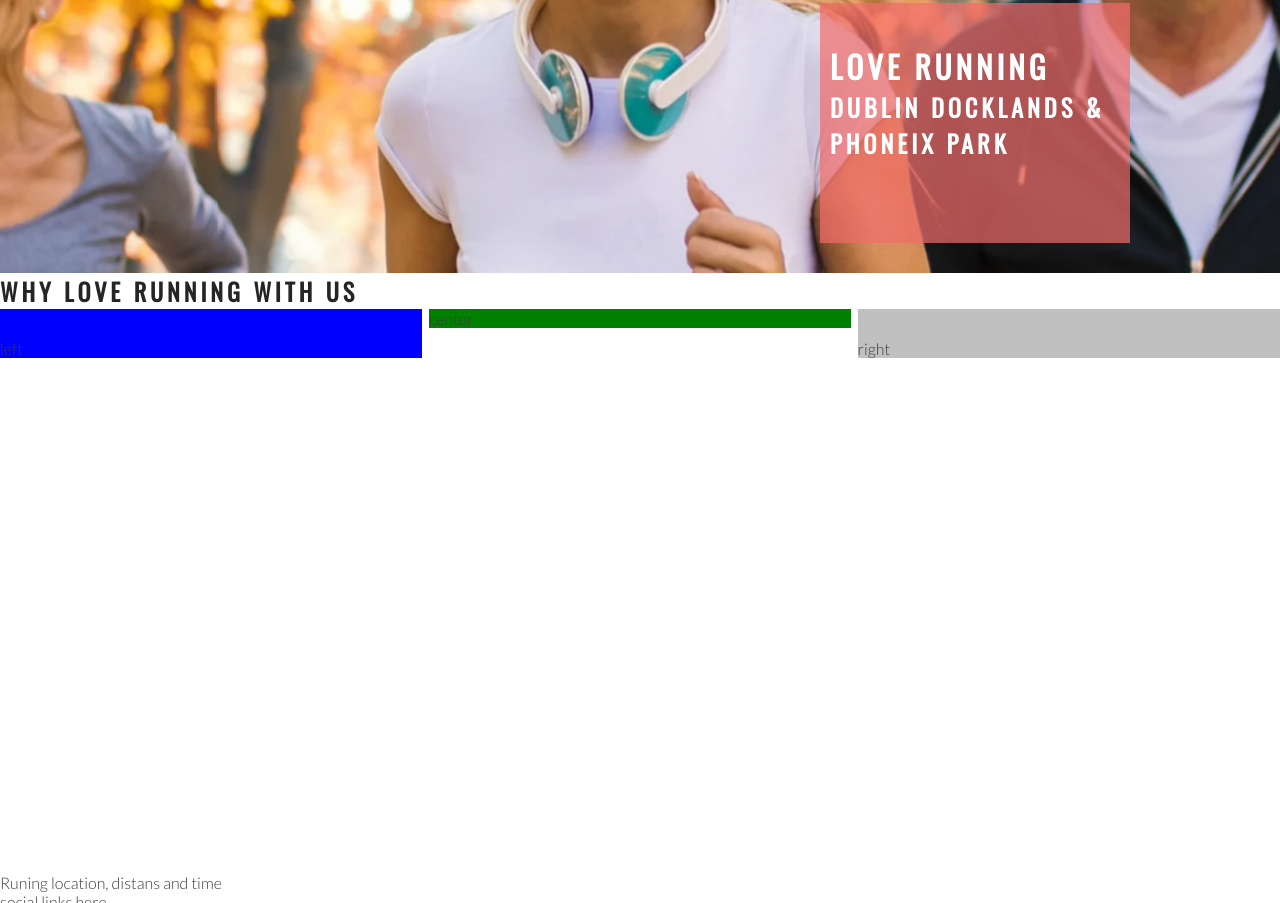
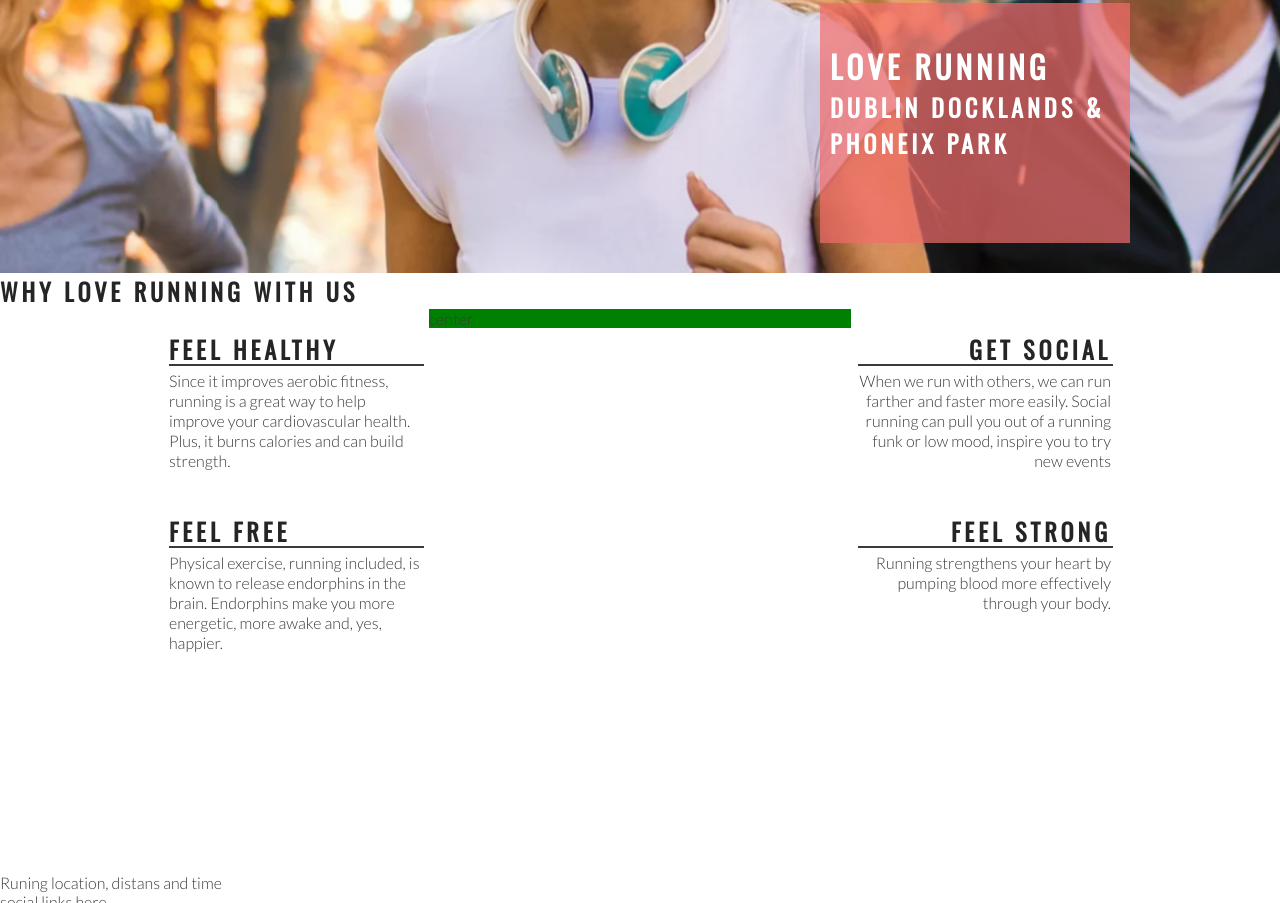
Before and after one commit to kharriiTD/love_running, a plain HTML site: page index.html in a window 1280 px wide. Shown: the part 402-1305 px from the top of the page. Drawn offline with nearby package versions, Linux system fonts and the light colour scheme.

Commit message:
add right and left about section content and style

```diff
--- a/assets/css/style.css
+++ b/assets/css/style.css
@@ -122,14 +122,12 @@ h1, h2 {
     padding-top: 30px;
     width: 33%;
     float: left;
-    background-color: blue;
 }
 
 #right-about {
     padding-top: 30px;
     width: 33%;
     float: right;
-    background-color: silver;
 }
 
 #center-about {
@@ -137,3 +135,33 @@ width: 33%;
 margin: 0 auto;
 background-color: green;
 }
+
+hr {
+    border: 1px solid #3a3a3a;
+    width: 100%;
+    margin: 5px 0;
+}
+
+.left-about-heading {
+    width: 60%;
+    float: right;
+    line-height: 20px;
+    clear: both;
+    margin-bottom: 50px;
+}
+
+.right-about-heading {
+    width: 60%;
+    float: left;
+    line-height: 20px;
+    clear: both;
+    margin-bottom: 50px;
+}
+
+.right-about-heading h2 {
+    text-align: right;
+}
+
+.right-about-heading p {
+    text-align: right;
+}
--- a/index.html
+++ b/index.html
@@ -35,8 +35,42 @@
     </section>
     <section id="club-ethos">
         <h1>Why Love Running With US</h1>
-        <div id="left-about">left</div>
-        <div id="right-about">right</div>
+        <div id="left-about">
+            <div class="left-about-heading">
+                <h2>Feel Healthy</h2>
+                <hr>
+                <p>
+                    Since it improves aerobic fitness, running is a great way to help improve your cardiovascular
+                    health. Plus, it burns calories and can build strength.
+                </p>
+            </div>
+            <div class="left-about-heading">
+                <h2>Feel Free</h2>
+                <hr>
+                <p>
+                    Physical exercise, running included, is known to release endorphins in the brain. Endorphins make
+                    you more energetic, more awake and, yes, happier.
+                </p>
+            </div>
+        </div>
+        <div id="right-about">
+            <div class="right-about-heading">
+                <h2>Get Social</h2>
+                <hr>
+                <p>
+                    When we run with others, we can run farther and faster more easily. Social running can pull you out
+                    of a running funk or low mood, inspire you to try new events
+                </p>
+            </div>
+            <div class="right-about-heading">
+                <h2>Feel Strong</h2>
+                <hr>
+                <p>
+                    Running strengthens your heart by pumping blood more effectively through your body.
+                </p>
+            </div>
+        </div>
+        </div>
         <div id="center-about">center</div>
     </section>
     <section>
```
